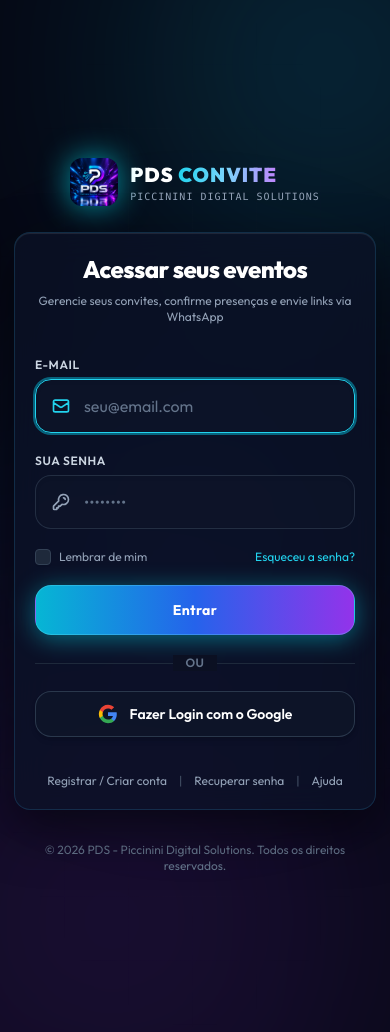
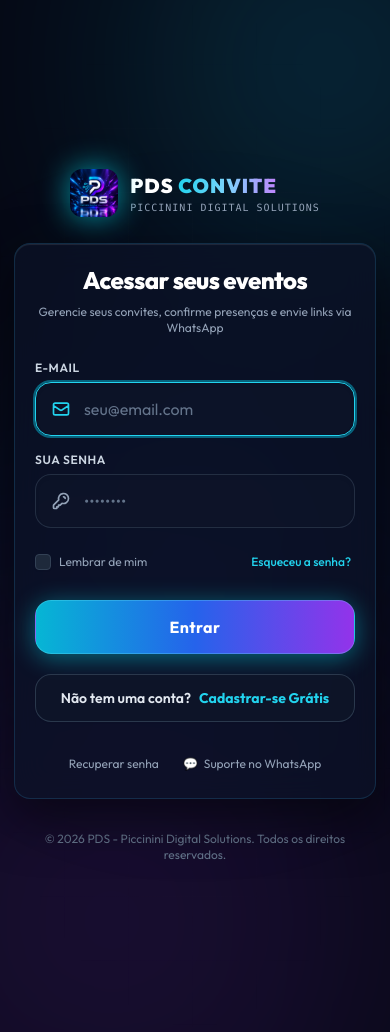
Before and after one commit to RenanPiccinini/pds-convite, a Laravel app: page /login in a window 390 px wide. Run offline with Laravel 12, Linux system fonts and the light colour scheme; style sheets or scripts are compiled from the project's sources; some web fonts are replaced.

Commit message:
feat: redirect home to login, remove Google button, and optimize all auth buttons for mobile

```diff
--- a/resources/js/app.js
+++ b/resources/js/app.js
@@ -107,11 +107,11 @@ window.showPdsModal = function({
             </div>
             <div class="pt-2 flex items-center justify-center gap-3">
                 ${hasCancel ? `
-                    <button id="pds-modal-cancel" type="button" class="flex-1 py-3 px-4 rounded-xl bg-slate-800 hover:bg-slate-700 text-slate-300 font-semibold text-xs transition-colors border border-slate-700">
+                    <button id="pds-modal-cancel" type="button" class="flex-1 py-3 px-4 rounded-xl bg-slate-800 hover:bg-slate-700 active:scale-[0.98] text-slate-300 font-semibold text-xs transition-colors border border-slate-700 touch-manipulation cursor-pointer select-none">
                         ${cancelText}
                     </button>
                 ` : ''}
-                <button id="pds-modal-confirm" type="button" class="${hasCancel ? 'flex-1' : 'w-full'} py-3.5 px-6 rounded-xl btn-pds-primary text-white font-bold text-xs tracking-wide shadow-lg">
+                <button id="pds-modal-confirm" type="button" class="${hasCancel ? 'flex-1' : 'w-full'} py-3.5 px-6 rounded-xl btn-pds-primary active:scale-[0.98] text-white font-bold text-xs tracking-wide shadow-lg touch-manipulation cursor-pointer select-none">
                     ${confirmText}
                 </button>
             </div>
--- a/resources/views/auth/login.blade.php
+++ b/resources/views/auth/login.blade.php
@@ -2,16 +2,16 @@
     <!-- Session Status -->
     <x-auth-session-status class="mb-4" :status="session('status')" />
 
-    <div class="text-center mb-8">
+    <div class="text-center mb-6 sm:mb-8">
         <h1 class="text-2xl sm:text-3xl font-extrabold text-white font-display tracking-tight">
             Acessar seus eventos
         </h1>
-        <p class="text-xs text-slate-400 mt-2">
+        <p class="text-xs text-slate-400 mt-2 max-w-xs mx-auto">
             Gerencie seus convites, confirme presenças e envie links via WhatsApp
         </p>
     </div>
 
-    <form method="POST" action="{{ route('login') }}" class="space-y-5">
+    <form method="POST" action="{{ route('login') }}" class="space-y-4 sm:space-y-5">
         @csrf
 
         <!-- Email Address -->
@@ -48,57 +48,44 @@
             <x-input-error :messages="$errors->get('password')" class="mt-2" />
         </div>
 
-        <!-- Remember Me -->
-        <div class="flex items-center justify-between text-xs">
-            <label for="remember_me" class="inline-flex items-center cursor-pointer">
-                <input id="remember_me" type="checkbox" class="rounded bg-slate-800 border-slate-700 text-cyan-500 shadow-sm focus:ring-cyan-500/30" name="remember">
+        <!-- Remember Me & Forgot Password -->
+        <div class="flex items-center justify-between text-xs pt-1">
+            <label for="remember_me" class="inline-flex items-center cursor-pointer select-none py-1.5 touch-manipulation">
+                <input id="remember_me" type="checkbox" class="w-4 h-4 rounded bg-slate-800 border-slate-700 text-cyan-500 shadow-sm focus:ring-cyan-500/30 cursor-pointer" name="remember">
                 <span class="ms-2 text-slate-400 hover:text-slate-300">Lembrar de mim</span>
             </label>
             @if (Route::has('password.request'))
-                <a class="text-cyan-400 hover:text-cyan-300 transition-colors" href="{{ route('password.request') }}">
+                <a class="text-cyan-400 hover:text-cyan-300 font-medium transition-colors py-1.5 px-1 touch-manipulation" href="{{ route('password.request') }}">
                     Esqueceu a senha?
                 </a>
             @endif
         </div>
 
-        <div>
-            <button type="submit" class="w-full py-3.5 px-4 rounded-2xl text-white font-bold tracking-wide text-sm bg-gradient-to-r from-cyan-500 via-blue-600 to-purple-600 hover:from-cyan-400 hover:via-blue-500 hover:to-purple-500 shadow-[0_4px_25px_rgba(0,240,255,0.4)] transition-all duration-300 hover:scale-[1.01] active:scale-[0.99] border border-cyan-300/30">
+        <!-- Main Submit Button: Entrar -->
+        <div class="pt-2">
+            <button type="submit" class="w-full min-h-[48px] py-3.5 px-4 rounded-2xl text-white font-bold tracking-wide text-base sm:text-sm bg-gradient-to-r from-cyan-500 via-blue-600 to-purple-600 hover:from-cyan-400 hover:via-blue-500 hover:to-purple-500 shadow-[0_4px_25px_rgba(0,240,255,0.4)] transition-all duration-300 hover:scale-[1.01] active:scale-[0.98] border border-cyan-300/30 flex items-center justify-center cursor-pointer touch-manipulation select-none">
                 Entrar
             </button>
         </div>
 
-        <!-- Divider "ou" -->
-        <div class="relative my-6">
-            <div class="absolute inset-0 flex items-center">
-                <div class="w-full border-t border-slate-800"></div>
-            </div>
-            <div class="relative flex justify-center text-xs uppercase">
-                <span class="bg-[#0b1022] px-3 text-slate-500 font-semibold tracking-wider">ou</span>
-            </div>
+        <!-- Secondary Register Button (Mobile Friendly, Prominent Action) -->
+        <div class="pt-1">
+            <a href="{{ route('register') }}" class="w-full min-h-[48px] py-3 px-4 rounded-2xl text-slate-200 hover:text-white font-semibold text-sm bg-slate-900/80 hover:bg-slate-800/90 border border-slate-700/80 hover:border-cyan-500/50 transition-all duration-200 flex items-center justify-center gap-2 cursor-pointer touch-manipulation select-none shadow-sm active:scale-[0.98]">
+                <span>Não tem uma conta?</span>
+                <span class="text-cyan-400 font-bold">Cadastrar-se Grátis</span>
+            </a>
         </div>
 
-        <!-- Google Login Button (Screenshot 2) -->
-        <div>
-            <button type="button" onclick="window.showPdsModal({ title: 'Login com Google', message: 'A autenticação via Google está disponível para contas cadastradas.', type: 'info' })" class="w-full flex items-center justify-center gap-3 py-3 px-4 rounded-2xl bg-slate-900/80 hover:bg-slate-800/90 border border-slate-700/80 text-white font-semibold text-sm transition-all duration-200 hover:border-slate-500 shadow-md">
-                <svg class="h-5 w-5" viewBox="0 0 24 24">
-                    <path fill="#4285F4" d="M22.56 12.25c0-.78-.07-1.53-.2-2.25H12v4.26h5.92c-.26 1.37-1.04 2.53-2.21 3.31v2.77h3.57c2.08-1.92 3.28-4.74 3.28-8.09z" />
-                    <path fill="#34A853" d="M12 23c2.97 0 5.46-.98 7.28-2.66l-3.57-2.77c-.98.66-2.23 1.06-3.71 1.06-2.86 0-5.29-1.93-6.16-4.53H2.18v2.84C3.99 20.53 7.7 23 12 23z" />
-                    <path fill="#FBBC05" d="M5.84 14.09c-.22-.66-.35-1.36-.35-2.09s.13-1.43.35-2.09V7.06H2.18C1.43 8.55 1 10.22 1 12s.43 3.45 1.18 4.94l2.85-2.22.81-.63z" />
-                    <path fill="#EA4335" d="M12 5.38c1.62 0 3.06.56 4.21 1.64l3.15-3.15C17.45 2.09 14.97 1 12 1 7.7 1 3.99 3.47 2.18 7.06l3.66 2.84c.87-2.6 3.3-4.52 6.16-4.52z" />
-                </svg>
-                <span>Fazer Login com o Google</span>
-            </button>
-        </div>
-
-        <!-- Footer Links (Screenshot 2: Criar uma conta | Recuperar senha | Ajuda) -->
-        <div class="pt-4 flex items-center justify-center gap-3 text-xs text-slate-400">
-            <a href="{{ route('register') }}" class="hover:text-cyan-400 transition-colors">Registrar / Criar conta</a>
-            <span class="text-slate-600">|</span>
+        <!-- Help / Support Links -->
+        <div class="pt-3 flex flex-wrap items-center justify-center gap-x-4 gap-y-2 text-xs text-slate-400 text-center">
             @if (Route::has('password.request'))
-                <a href="{{ route('password.request') }}" class="hover:text-cyan-400 transition-colors">Recuperar senha</a>
-                <span class="text-slate-600">|</span>
+                <a href="{{ route('password.request') }}" class="py-1.5 px-1 hover:text-cyan-400 transition-colors touch-manipulation">Recuperar senha</a>
+                <span class="text-slate-600 hidden sm:inline">|</span>
             @endif
-            <a href="https://wa.me/?text=Olá,%20preciso%20de%20ajuda%20com%20o%20PDS%20Convite" target="_blank" class="hover:text-cyan-400 transition-colors">Ajuda</a>
+            <a href="https://wa.me/?text=Olá,%20preciso%20de%20ajuda%20com%20o%20PDS%20Convite" target="_blank" class="py-1.5 px-1 hover:text-cyan-400 transition-colors touch-manipulation flex items-center gap-1.5">
+                <span>💬</span>
+                <span>Suporte no WhatsApp</span>
+            </a>
         </div>
     </form>
 </x-guest-layout>
--- a/resources/views/layouts/guest.blade.php
+++ b/resources/views/layouts/guest.blade.php
@@ -29,7 +29,7 @@
 
         <div class="relative z-10 min-h-screen flex flex-col justify-center items-center p-3.5 sm:p-6">
             <div class="mb-5 sm:mb-6">
-                <a href="{{ route('home') }}" class="group transition-transform duration-300 hover:scale-105 inline-block">
+                <a href="{{ route('home') }}" class="group transition-transform duration-300 hover:scale-105 inline-block touch-manipulation">
                     <x-application-logo />
                 </a>
             </div>
--- a/routes/web.php
+++ b/routes/web.php
@@ -6,10 +6,18 @@ use App\Http\Controllers\ProfileController;
 use App\Http\Controllers\PublicRsvpController;
 use Illuminate\Support\Facades\Route;
 
-// Public Landing Page
+// Home Redirects to Login
 Route::get('/', function () {
+    if (auth()->check()) {
+        return redirect()->route('dashboard');
+    }
+    return redirect()->route('login');
+})->name('home');
+
+// Optional preview of welcome page
+Route::get('/welcome', function () {
     return view('welcome');
-})->name('home');
+})->name('welcome');
 
 // Friendly Portuguese Auth Aliases and Redirects
 Route::redirect('/registrar', '/register')->name('registrar');
```
Also changed, not shown: resources/views/auth/forgot-password.blade.php (+6 -7 lines), resources/views/auth/register.blade.php (+13 -11 lines), resources/views/auth/reset-password.blade.php (+11 -5 lines), tests/Feature/EventRsvpTest.php (+14 -1 lines), tests/Feature/ExampleTest.php (+1 -1 lines), 5 other files.
